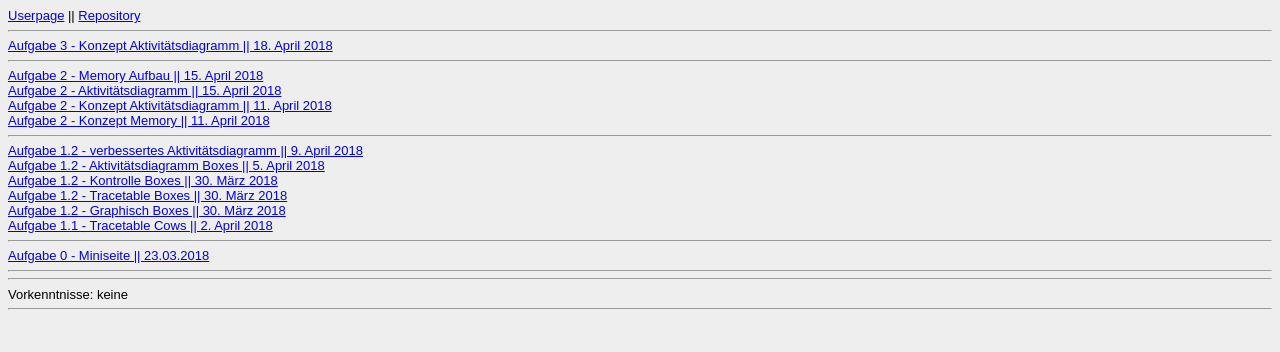
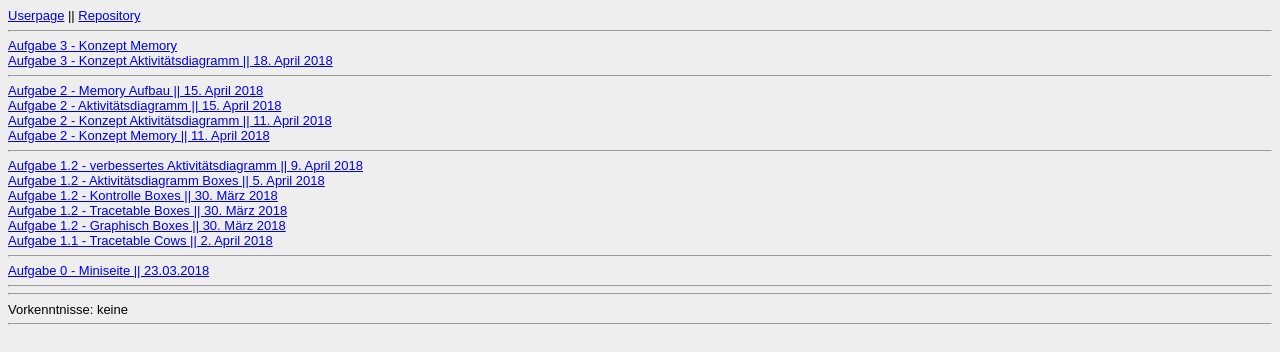
Before and after one commit to alenamaria/alenamaria.github.io, a website: page Steckbrief/steckbrief.htm in a window 1280 px wide. Drawn offline with Linux system fonts and the light colour scheme.

Commit message:
Aktualisierung des Steckbriefs (Link zum Konzept eingefügt)

```diff
--- a/Steckbrief/steckbrief.htm
+++ b/Steckbrief/steckbrief.htm
@@ -20,6 +20,9 @@ body {
 	<br>
 	<hr>
 
+	<a
+		href="https://alenamaria.github.io/EIA2/Aufgabe%203/Memory_Konzeption_03.pdf" target="_blank">Aufgabe 3 - Konzept Memory</a>
+	<br>
 	<a
 		href="https://alenamaria.github.io/EIA2/Aufgabe%203/Aktivit%C3%A4tsdiagramm_03.jpeg" target="_blank">Aufgabe 3 - Konzept Aktivitätsdiagramm || 18. April 2018</a>
 	<br>
```
